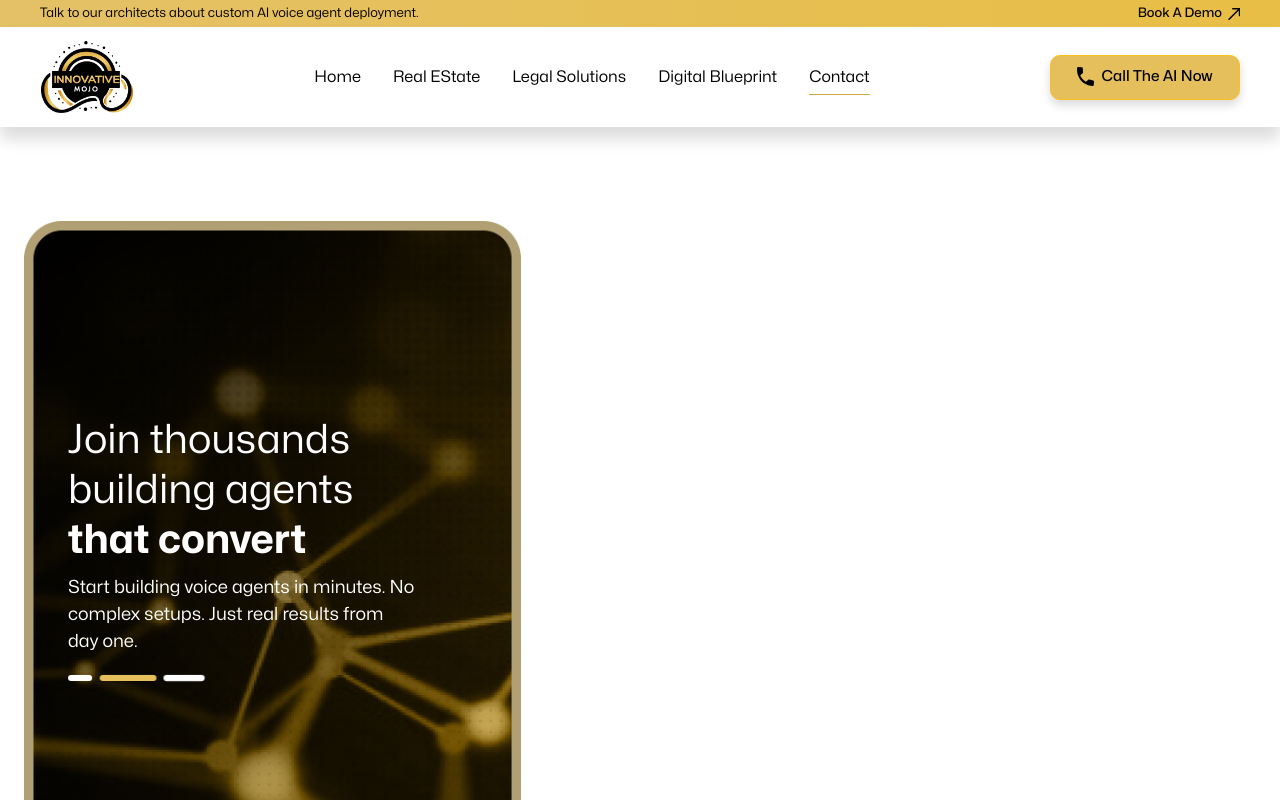
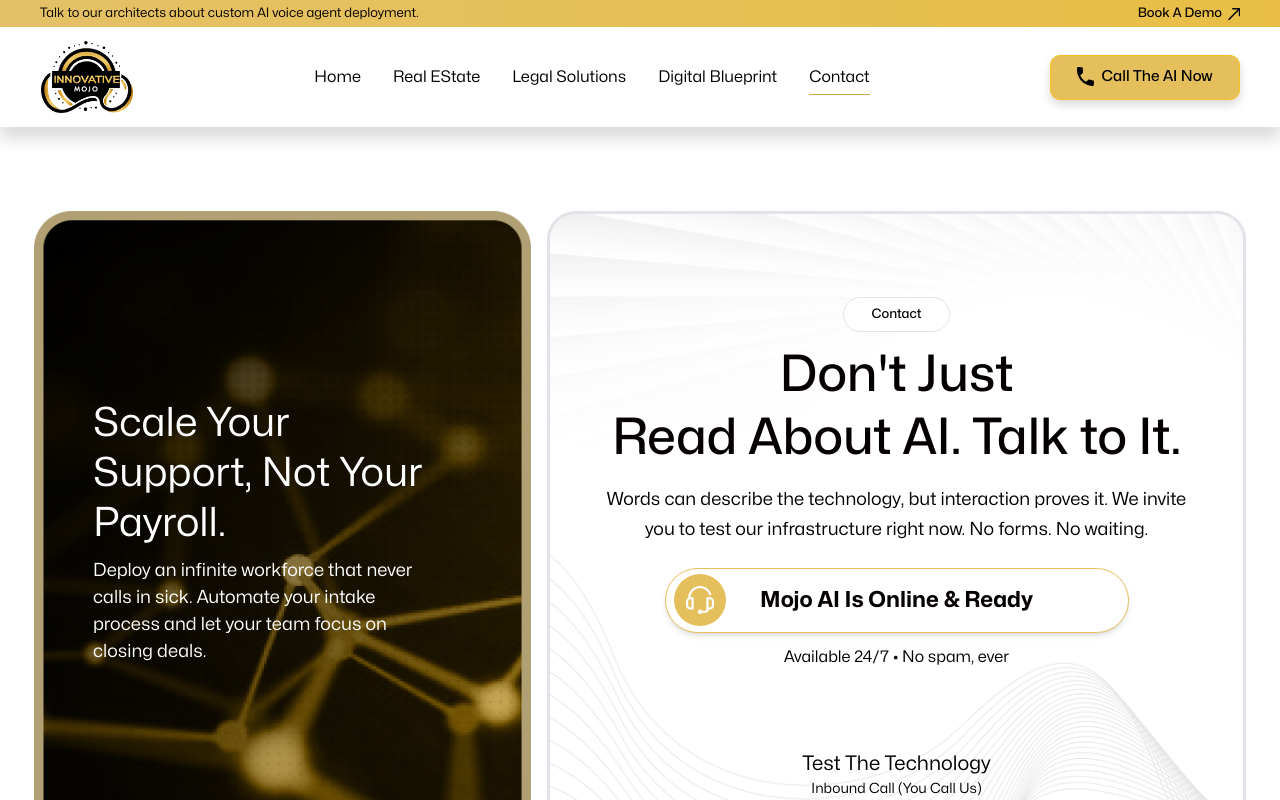
Before and after one commit to alihassamofficial/innovative-mojo-3.0, a Next.js app: page /contact-us in a window 1280 px wide. Shown: the top 800 px of the page. Built offline with nearby package versions, Linux system fonts and the light colour scheme.

Commit message:
contact page added

```diff
--- a/src/components/ContactUs/Hero/LeftSlide/index.tsx
+++ b/src/components/ContactUs/Hero/LeftSlide/index.tsx
@@ -19,7 +19,7 @@
         "ready to ship"
     ];
 
-    const description = "Start building voice agents in minutes. No complex setups. Just real results from day one.";
+    const description = "Deploy an infinite workforce that never calls in sick. Automate your intake process and let your team focus on closing deals.";
 
     // Auto-change text animation every 5 seconds
     useEffect(() => {
@@ -61,16 +61,16 @@
     };
 
     return (
-        <div className='max-w-[505px] relative md:min-h-[682px] min-h-[400px]  flex flex-col items-center justify-center'>
-            <Image className='object-cover absolute  z-0 md:p-1 px-5' src={leftSlideBg} alt="leftSlideBg" />
+        <div className='max-w-[505px] w-full relative h-full md:min-h-[650px] min-h-[500px] md:px-0 px-5 overflow-hidden flex flex-col items-center justify-center'>
+            <Image className='absolute inset-0 w-full max-w-[525px] h-full z-0 md:p-1 px-5' src={leftSlideBg} alt="leftSlideBg" />
 
-            <div className='relative z-10 flex flex-col pl-12  w-full  '>
+            <div className='relative z-10 flex flex-col  '>
 
                 {/* Content */}
-                <div className='w-full max-w-[379px] pr-8'>
+                <div className='w-full  md:max-w-[379px] max-w-[300px] pr-8'>
                     <div className='text-left'>
                         <h2 className='text-white text-2xl md:text-[40px] font-normal font-mona-sans mb-2 leading-tight'>
-                            Join thousands building agents{' '}
+                            {/* Join thousands building agents{' '}
                             <span
                                 className={`inline-block transition-all duration-500 ease-in-out ${
                                     isAnimating
@@ -79,7 +79,8 @@
                                 }`}
                             >
                                 <span className='font-bold'>{animatedTexts[activeIndex]}</span>
-                            </span>
+                            </span> */}
+                            Scale Your Support, Not Your Payroll.
                         </h2>
                         <p className='text-white text-[14px] md:text-[18px]  font-normal font-mona-sans'>
                             {description}
@@ -87,7 +88,7 @@
                     </div>
 
                     {/* Animated Bullets */}
-                    <style dangerouslySetInnerHTML={{
+                    {/* <style dangerouslySetInnerHTML={{
                         __html: `
                             @keyframes bulletGroupFloat {
                                 0%, 100% {
@@ -126,7 +127,7 @@
                                 className={`rounded-full transition-all duration-700 ease-in-out bullet-item ${getBulletStyles(position)}`}
                             />
                         ))}
-                    </div>
+                    </div> */}
                 </div>
             </div>
         </div>
--- /dev/null
+++ b/src/components/ContactUs/Hero/RightSide/index.tsx
@@ -0,0 +1,90 @@
+"use client";
+
+import Image from 'next/image'
+import Link from 'next/link'
+import Text from '@/components/ui/Text'
+import Button from '@/ui/Button'
+import rightSlideBg from '@/public/images/contact/rightbg.png'
+import headphone from '@/public/images/contact/headphone.png'
+
+
+
+const RightSide = () => {
+    return (
+        <div className=' w-full relative h-full md:min-h-[650px] min-h-[500px] overflow-hidden flex items-center justify-center'>
+            {/* Background Image */}
+            <Image
+                fill
+                className='w-ful  z-0 md:p-1 px-5'
+                src={rightSlideBg}
+                alt="rightSlideBg"
+            />
+
+            {/* Card Content */}
+            <div className='relative z-10 w-full max-w-[650px] mx-auto px-5 md:px-8'>
+                <div className=' rounded-[20px]  relative overflow-hidden md:mt-16 mt-8'>
+
+
+                    <div className='relative z-10 px-5 md:px-0'>
+                        {/* Contact Label */}
+                        <div className="mx-auto flex items-center justify-center bg-white border border-[#E1E3E8] rounded-full w-[107px] h-[35px] mb-[12px]">
+                            <Text className="text-[13px] font-medium leading-none text-primary tet-center">
+                                Contact
+                            </Text>
+                        </div>
+
+                        {/* Main Heading */}
+                        <Text
+                            as="h2"
+                            className='text-[#050000] text-[30px] md:text-[50px] font-medium font-mona-sans mb-4 text-center leading-tight'
+                        >
+                            Don&apos;t Just <br /> Read About AI.
+                            Talk to It.
+                        </Text>
+
+                        {/* Description */}
+                        <Text className='text-[#050000] text-[16px] md:text-[18px] font-normal font-mona-sans mb-6 text-center leading-relaxed'>
+                            Words can describe the technology, but interaction proves it. We invite you to test our infrastructure right now. No forms. No waiting.
+                        </Text>
+
+                        {/* CTA Button */}
+                        <div className='flex justify-center mb-3'>
+                            <Link href="#" className='w-full '>
+                                <Button className='bg-white border relative  border-[#E5BF5B] max-w-[330px] md:max-w-full mx-auto w-full md:w-[464px] h-[55px] md:h-[65px] text-[#050000] text-[14px] md:text-[22px] font-bold px-6 md:px-8 py-3 md:py-4 rounded-full font-mona-sans hover:bg-white transition-colors flex items-center gap-3 shadow-md'>
+                                    <div className="bg-[#E5BF5B] p-2 md:p-3 rounded-full absolute  left-2">
+                                        <Image
+                                            src={headphone}
+                                            alt="Headphone"
+                                            width={20}
+                                            height={20}
+                                            className='w-5 md:w-7 h-5 md:h-7'
+                                        />
+                                    </div>
+                                    <span className="ml-3 md:ml-0">Mojo AI Is Online & Ready</span>
+                                </Button>
+                            </Link>
+                        </div>
+
+                        {/* Sub-text */}
+                        <Text className='text-[#050000] text-[16px] font-normal font-mona-sans mb-4 text-center'>
+                            Available 24/7 • No spam, ever
+                        </Text>
+
+
+                    </div>
+                </div>
+                {/* Bottom Text */}
+                <div className="flex flex-col items-center justify-center md:mt-16 my-8">
+                    <Text className='text-[#050000] text-base md:text-[20px] font-normal font-mona-sans italic text-center'>
+                        Test The Technology
+                    </Text>
+                    <Text className='text-[#050000] text-sm md:text-[14px] font-normal font-mona-sans italic text-center'>
+                        Inbound Call (You Call Us)
+                    </Text>
+                </div>
+            </div>
+        </div>
+    )
+}
+
+export default RightSide
--- a/src/components/ContactUs/Hero/index.tsx
+++ b/src/components/ContactUs/Hero/index.tsx
@@ -1,10 +1,16 @@
-import React from 'react'
 import LeftSlide from './LeftSlide'
+import RightSide from './RightSide'
 
 const Hero = () => {
   return (
-    <div className='max-w-[1240px] mx-auto py-20'>
+    <div className='max-w-[1220px] mx-auto md:py-20 py-10 flex flex-col md:flex-row gap-2 '>
+       <div className="w-full md:hidden block">
+      <RightSide/>
+      </div>
       <LeftSlide/>
+      <div className="w-full md:block hidden">
+      <RightSide/>
+      </div>
     </div>
   )
 }
--- a/src/components/Navbar/index.tsx
+++ b/src/components/Navbar/index.tsx
@@ -19,7 +19,7 @@
     { label: "Real EState", href: "/real-estate" },
     { label: "Legal Solutions", href: "/legal-solutions" },
     { label: "Digital Blueprint", href: "/digital-blueprint" },
-    { label: "Contact", href: "/contact" },
+    { label: "Contact", href: "/contact-us" },
   ];
 
   return (
```
Also changed, not shown: public/images/contact/headphone.png (added), public/images/contact/rightbg.png (added).
